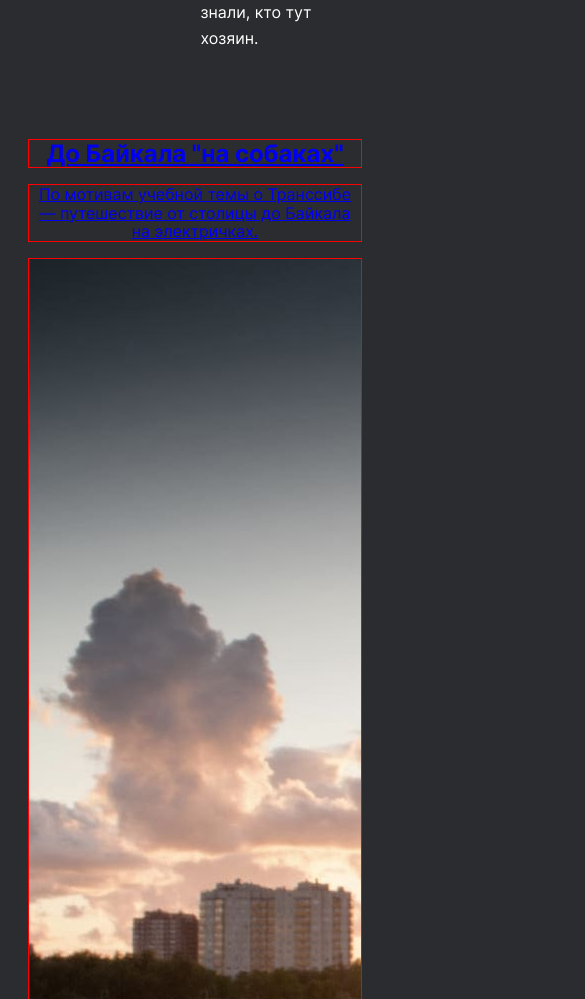
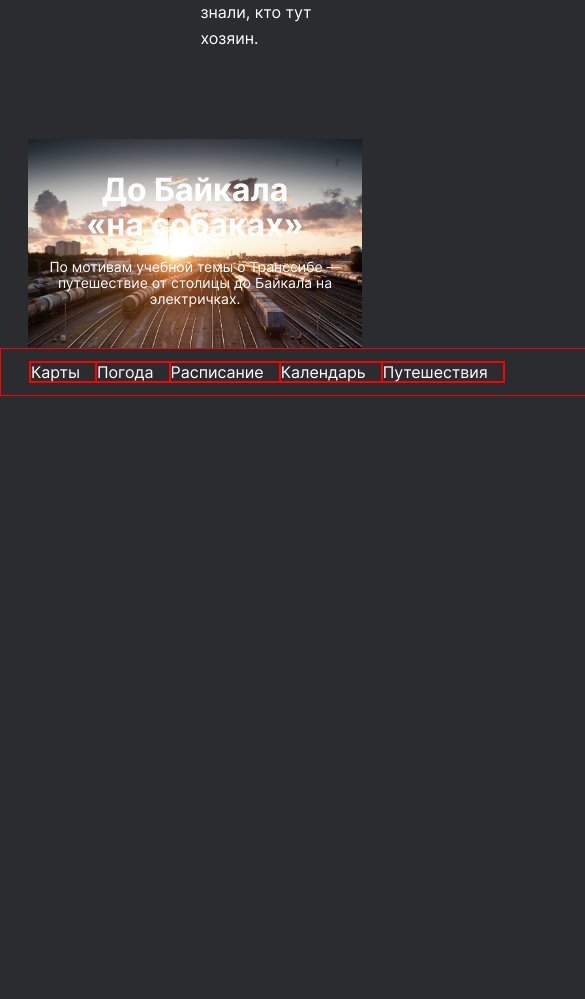
Before and after one commit to anton-tt/travel-project, a plain HTML site: page Inde.html in a window 390 px wide. Shown: the part 10620-11619 px from the top of the page, 585 px wide, since content can reach past the window. After the commit the page ends 11016 px from the top, so only its background shows below. Drawn offline with Linux system fonts and the light colour scheme; files whose address does not match are found by name.

Commit message:
Коммит с переработанной пятой секцией

```diff
--- a/Inde.html
+++ b/Inde.html
@@ -136,7 +136,7 @@
    <section class="places content__item">
       <ul class="places__conteiner">
         <li class="place">
-          <h2 class="place__title text-formatting_subtitle_max"> Куршская коса </h2>
+          <h2 class="place__title text-formatting_subtitle_mmax"> Куршская коса </h2>
           <div class="place_website">
             <p class="place__url-heading text-formatting_paragraph_mmin">URL</p>
             <a class="place__link text-formatting_link_min" href="http://park-kosa.ru" target="blank">park-kosa.ru</a>
@@ -148,7 +148,7 @@
           </div>
         </li>
         <li class="place">
-          <h2 class="place__title text-formatting_subtitle_max">Кольский</h2>
+          <h2 class="place__title text-formatting_subtitle_mmax">Кольский</h2>
           <div class="place_website">
             <p class="place__url-heading text-formatting_paragraph_mmin">URL</p>
             <a class="place__link text-formatting_link_min" href="https://yourshot.nationalgeographic.com/photos/?keywords=kolskiy" target="blank">National Geographic</a>
@@ -162,7 +162,7 @@
           </div>
         </li>
         <li class="place">
-          <h2 class="place__title text-formatting_subtitle_max"> Алтай </h2>
+          <h2 class="place__title text-formatting_subtitle_mmax"> Алтай </h2>
           <nav class="place_website">
             <p class="place__url-heading text-formatting_paragraph_mmin">URL</p>
             <a class="place__link text-formatting_link_min" href="https://www.facebook.com/vera.bashmakova/posts/10156011613718822" target="blank">Facebook</a>
@@ -175,7 +175,7 @@
           </div>
         </li>
         <li class="place">
-          <h2 class="place__title text-formatting_subtitle_max"> Зимний Байкал </h2>
+          <h2 class="place__title text-formatting_subtitle_mmax"> Зимний Байкал </h2>
           <nav class="place_website">
             <p class="place__url-heading text-formatting_paragraph_mmin">URL</p>
             <a class="place__link text-formatting_link_min" href="https://vk.com/baikalmile" target="blank">https://vk.com/baikalmile</a>
@@ -189,7 +189,7 @@
           </div>
         </li>
         <li class="place">
-          <h2 class="place__title text-formatting_subtitle_max"> Карелия </h2>
+          <h2 class="place__title text-formatting_subtitle_mmax"> Карелия </h2>
           <nav class="place_website">
             <p class="place__url-heading text-formatting_paragraph_mmin">URL</p>
             <a class="place__link text-formatting_link_min" href="http://vodlozero.ru" target="blank">http://vodlozero.ru</a>
@@ -205,19 +205,18 @@
     </section>
 
     <section class="cover">
-
-      <a class="" href="https://stampsy.com/na-elektrichkakh-do-baikala" target="blank">
-      <h2 class="cover__title"> До Байкала "на собаках" </h2>
-      <p class="cover__subtitle"> По мотивам учебной темы о Транссибе — путешествие от столицы до Байкала на электричках. </p>
-      <div class="cover__overlay">
-      <div class="cover__background"></div>
-    </div>
-    </a>
-      </div>
-    </section>-->
+      <a class="cover__background text-formatting_link_basis" href="https://stampsy.com/na-elektrichkakh-do-baikala" target="blank">
+        <div class="cover__overlay">
+          <div class="cover__center">
+            <h2 class="cover__title text-formatting_subtitle_max"> До Байкала <br> &laquo;на собаках&raquo; </h2>
+            <p class="cover__subtitle text-formatting_pharagraph_medium"> По мотивам учебной темы о Транссибе — путешествие от столицы до Байкала на электричках. </p>
+          </div>
+        </div>
+      </a>
+    </section>
   </main>
 
-  <!--<footer class="footer page__section">
+  <footer class="footer page__section">
     <nav class="footer__links">
       <a class="footer__link" href="https://yandex.ru/maps" target="blank"> Карты </a>
       <a class="footer__link" href="https://yandex.ru/pogoda" target="blank"> Погода </a>
@@ -225,7 +224,7 @@
       <a class="footer__link" href="https://calendar.yandex.ru" target="blank"> Календарь </a>
       <a class="footer__link" href="https://travel.yandex.ru" target="blank"> Путешествия </a>
     </nav>
-    <p class="footer__copyright"> &copy; 2020 Антон Титов
-  </footer></p>-->
+    <p class="footer__copyright"> &copy; 2020 Антон Титов </p>
+  </footer>
 </body>
 </html>
--- a/blocks/cover/__background/cover__background.css
+++ b/blocks/cover/__background/cover__background.css
@@ -1,20 +1,9 @@
 .cover__background {
-    background-image: url('../../../images/cover-trains.jpg');
-    opacity: 1;
-   /* width: 100%;*/width: 1184px auto;
-    height: 740px;
-    /*object-fit: cover;
-  object-position: top left;*/
-  /*background-position: center center;
-  background-size: cover;*/
-  border: 1px solid red;
-  /*z-index: 1;*/
-
+  background-image: url('../../../images/cover-trains.jpg');
+  background-size: cover;
+  background-position: center center;
+  width: 100%;
+  padding-top: 62.5%;
+  background-repeat: no-repeat;
+  z-index: 2;
 }
-
-.cover__background:hover { /* задаём поведение ссылки при наведении курсора */
-  /*background-color: rgba(255, 255, 255, .7); */
-
-  opacity: .5; /* степень прозрачности */
-  transition: 1.5s;
-}
--- /dev/null
+++ b/blocks/cover/__center/cover__center.css
@@ -0,0 +1,32 @@
+.cover__center {
+  margin: 0;
+  z-index: 5;
+  position: absolute;
+  top: 33.33%;
+  left: 26%;
+  right: 26%;
+}
+
+@media screen and (max-width: 1024px) {
+    .cover__center {
+      top: 30.5%;
+      left: 22.65%;
+      right: 22.65%;
+    }
+}
+
+@media screen and (max-width: 990px) {
+    .cover__center {
+      top: 24%;
+      left: 13.54%;
+      right: 13.54%;
+    }
+}
+
+@media screen and (max-width: 727px) {
+    .cover__center {
+      top: 16.5%;
+      left: 5.55%;
+      right: 5.55%;
+    }
+}
--- a/blocks/cover/__overlay/cover__overlay.css
+++ b/blocks/cover/__overlay/cover__overlay.css
@@ -1,9 +1,17 @@
 .cover__overlay {
-    /*background-color: rgba(255, 255, 255, 0);
-    border: 1px solid white;
-   z-index: 5;
+   background-color: rgba(42, 44, 47, 0);
+   transition: background-color 1.5s;
+   background-size: cover;
+   background-position: center center;
+   width: 100%;
+   padding-top: 62.5%;
+   background-repeat: no-repeat;
+   z-index: 3;
+   position: absolute;
+   top: 0;
 }
 
-.cover__overlay:hover { /* задаём поведение ссылки при наведении курсора */
-   /* background-color: rgba(255, 255, 255, .7);
-  }*/
+.cover__overlay:hover {
+   background-color: rgba(42, 44, 47, .5);
+   transition: 1.5s;
+  }
--- a/blocks/cover/__subtitle/cover__subtitle.css
+++ b/blocks/cover/__subtitle/cover__subtitle.css
@@ -1,5 +1,11 @@
 .cover__subtitle {
+  text-align: center;
+  margin: 0;
+  padding: 32px 100px 0;
+}
 
-    text-align: center;
-    border: 1px solid red;
+@media screen and (max-width: 500px) {
+    .cover__subtitle {
+      padding: 16px 0 0;
+    }
 }
--- a/blocks/cover/__title/cover__title.css
+++ b/blocks/cover/__title/cover__title.css
@@ -1,6 +1,4 @@
 .cover__title {
-    /*vertical-align: middle;*/
-    margin: auto;
-    text-align: center;
-    border: 1px solid red;
+  text-align: center;
+  margin: 0;
 }
--- a/blocks/cover/cover.css
+++ b/blocks/cover/cover.css
@@ -1,14 +1,8 @@
 .cover {
-  display: grid;
-  /*box-sizing: border-box;
-  margin: 0 auto;*/
-  /*flex-direction: column;*/
-  /*justify-content: center;
-  align-items: center;*/
-  max-width: 1184px; /* auto*/
+  display: flex;
+  flex-direction: column;
+  margin: 0 auto;
+  max-width: 1184px;
   width: 100%;
-    min-height: 740px;
-    background-size: cover;
-    background-position: center;
-    /*z-index: 1;*/
+  position: relative;
 }
--- /dev/null
+++ b/blocks/text-formatting/_link/text-formatting_link_basis.css
@@ -0,0 +1,4 @@
+.text-formatting_link_basis {
+    color: white;
+    text-decoration: none;
+}
--- /dev/null
+++ b/blocks/text-formatting/_paragraph/text-formatting_pharagraph_medium.css
@@ -0,0 +1,13 @@
+.text-formatting_pharagraph_medium {
+  font-style: normal;
+  font-weight: 400;
+  font-size: 18px;
+  line-height: 122%;
+  }
+
+@media screen and (max-width: 727px) {
+    .text-formatting_pharagraph_medium {
+      font-size: 14px;
+      line-height: 114%;
+    }
+  }
--- a/blocks/text-formatting/_subtitle/text-formatting_subtitle_max.css
+++ b/blocks/text-formatting/_subtitle/text-formatting_subtitle_max.css
@@ -5,14 +5,7 @@
   line-height: 106%;
 }
 
-@media screen and (max-width: 768px) {
-    .text-formatting_subtitle_max {
-      font-size: 42px;
-      line-height: 110%;
-    }
-}
-
-@media screen and (max-width: 320px) {
+@media screen and (max-width: 727px) {
     .text-formatting_subtitle_max {
       font-size: 32px;
       line-height: 109%;
--- /dev/null
+++ b/blocks/text-formatting/_subtitle/text-formatting_subtitle_mmax.css
@@ -0,0 +1,20 @@
+.text-formatting_subtitle_mmax {
+  font-style: normal;
+  font-weight: 900;
+  font-size: 72px;
+  line-height: 106%;
+}
+
+@media screen and (max-width: 768px) {
+    .text-formatting_subtitle_mmax {
+      font-size: 42px;
+      line-height: 110%;
+    }
+}
+
+@media screen and (max-width: 320px) {
+    .text-formatting_subtitle_mmax {
+      font-size: 32px;
+      line-height: 109%;
+    }
+}
--- a/pages/index.css
+++ b/pages/index.css
@@ -52,7 +52,7 @@
 @import url('../blocks/places/__conteiner/places__conteiner.css');
 @import url('../blocks/place/place.css');
 @import url('../blocks/place/__title/place__title.css');
-@import url('../blocks/text-formatting/_subtitle/text-formatting_subtitle_max.css');
+@import url('../blocks/text-formatting/_subtitle/text-formatting_subtitle_mmax.css');
 @import url('../blocks/place/__image/place__image.css');
 @import url('../blocks/place/_website/place_website.css');
 @import url('../blocks/place/__url-heading/place__url-heading.css');
@@ -64,8 +64,12 @@
 @import url('../blocks/text-formatting/_paragraph/text-formatting_paragraph_norm.css');
 
 @import url('../blocks/cover/cover.css');
+@import url('../blocks/text-formatting/_link/text-formatting_link_basis.css');
 @import url('../blocks/cover/__title/cover__title.css');
+@import url('../blocks/cover/__center/cover__center.css');
+@import url('../blocks/text-formatting/_subtitle/text-formatting_subtitle_max.css');
 @import url('../blocks/cover/__subtitle/cover__subtitle.css');
+@import url('../blocks/text-formatting/_paragraph/text-formatting_pharagraph_medium.css');
 @import url('../blocks/cover/__overlay/cover__overlay.css');
 @import url('../blocks/cover/__background/cover__background.css');
 
@@ -92,10 +96,10 @@
 
 
 
-@import url('../');
-@import url('../');
-@import url('../');
-@import url('../');
+
+
+
+
 @import url('../');
 @import url('../');
 @import url('../');
```
